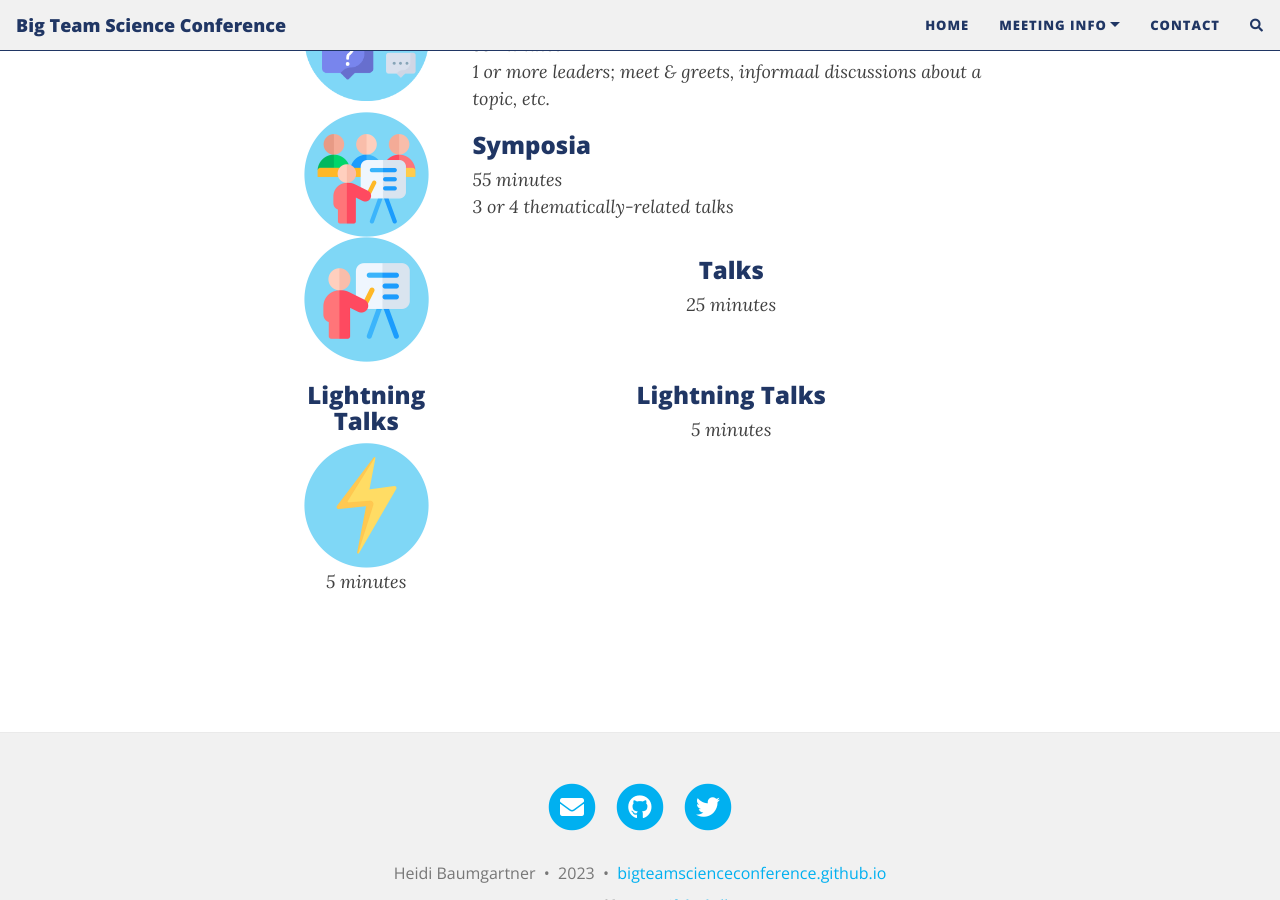
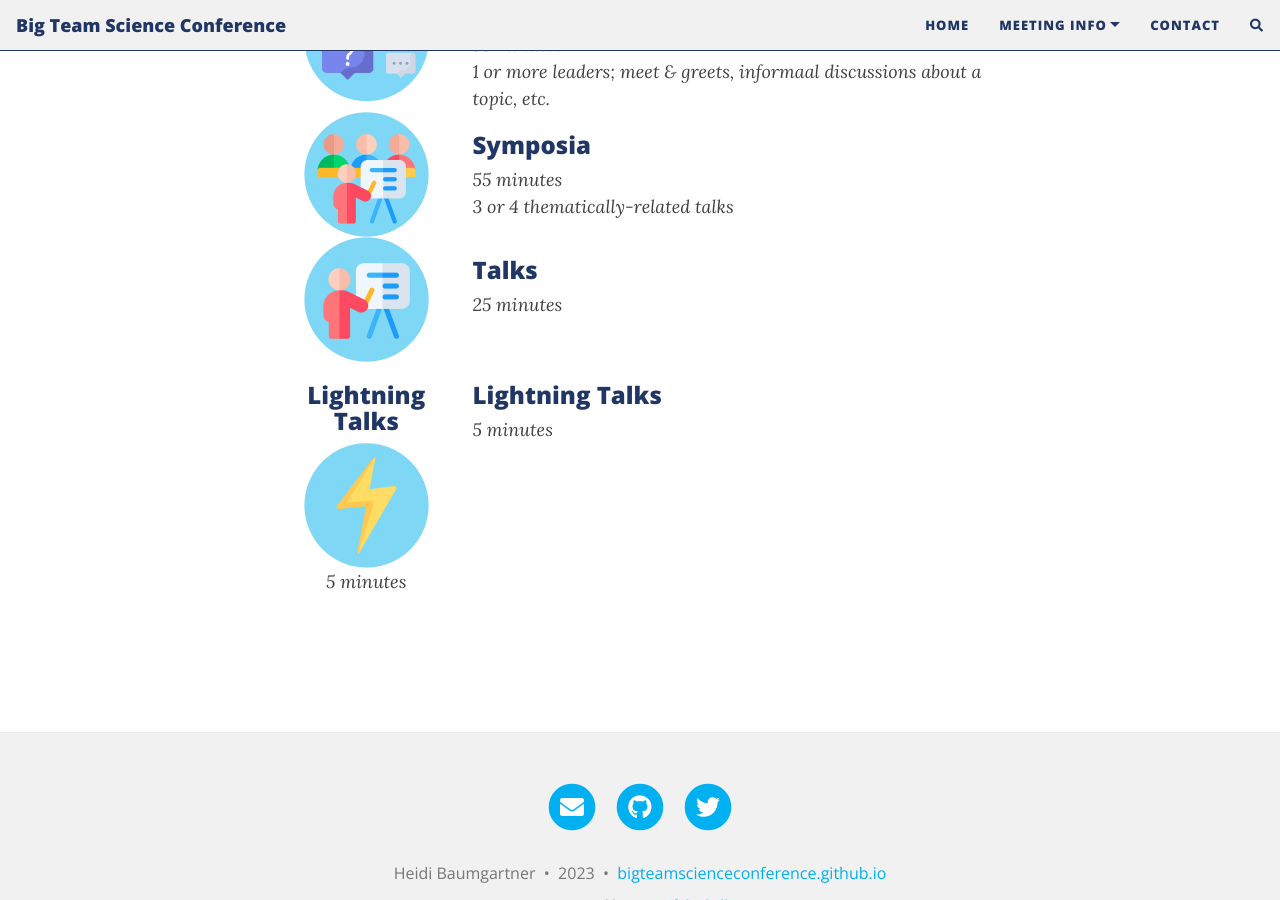
Before and after one commit to bigteamscienceconference/bigteamscienceconference.github.io, a Jekyll site: the page built from submissions.md, in a window 1280 px wide and 900 px high, scrolled down 1079 px. Built offline with Jekyll 4.4.1, drawn with Linux system fonts in a browser that asks for light colours; nearby versions of some CDN libraries; comment, search, counter and statistics services are not loaded.

Commit message:
Update submissions.md

```diff
--- a/submissions.md
+++ b/submissions.md
@@ -64,7 +64,7 @@ The conference will feature symposia, panel sessions, hackathons, talks, and unc
       <div class="col-sm-3" align="center">
         <img src="/assets/img/talk.png" alt="talk" width="125" height="125"><br>
       </div>
-      <div class="col-sm-9" align="center">
+      <div class="col-sm-9" align="left">
         <h3>Talks</h3>
         <i>25 minutes</i><br>
       </div>
@@ -75,7 +75,7 @@ The conference will feature symposia, panel sessions, hackathons, talks, and unc
         <img src="/assets/img/lightning.png" alt="lightning talk" width="125" height="125"><br>
         <i>5 minutes</i><br>
       </div>
-      <div class="col-sm-9" align="center">
+      <div class="col-sm-9" align="left">
         <h3>Lightning Talks</h3>
         <i>5 minutes</i><br>
       </div>
```
